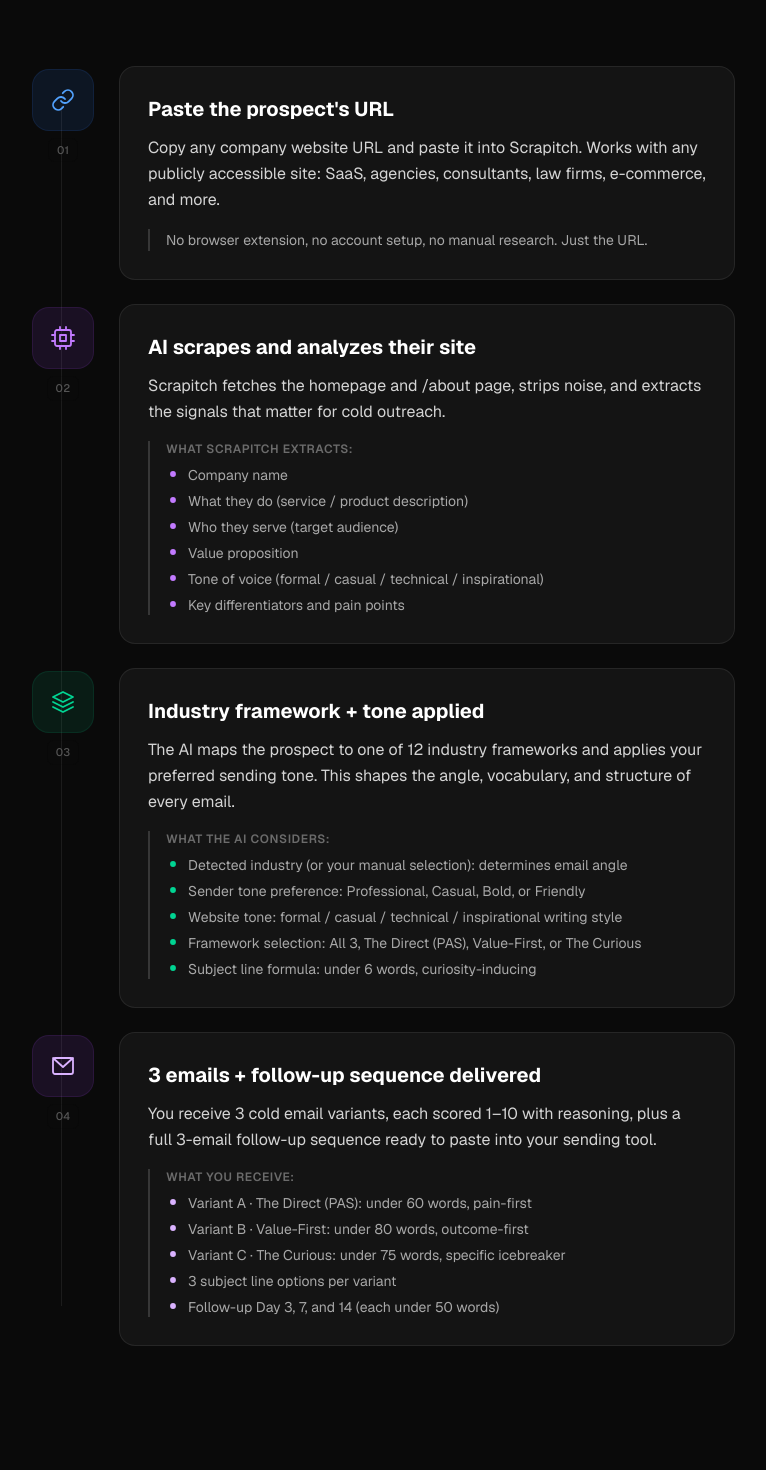
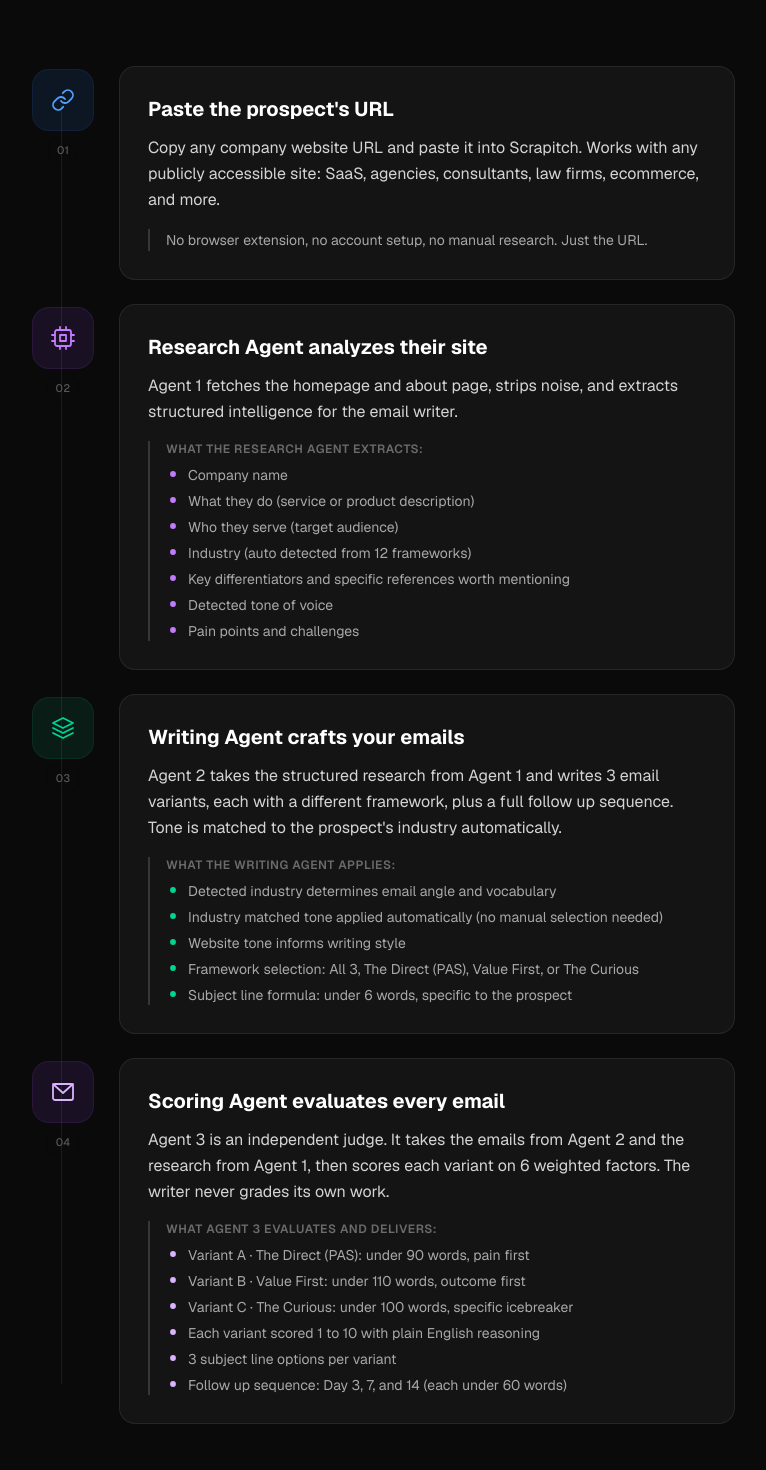
Before and after one commit to kishanpreetam/scrapitch, a Next.js app in the folder scrapitch-frontend/: page /how-it-works in a window 1280 px wide. Shown: the part 600-2070 px from the top of the page, without its empty margins (257-1023 px from the left). Built offline with nearby package versions, Linux system fonts and the light colour scheme; no server answers.

Commit message:
content: update how it works page for 3 agent pipeline

```diff
--- a/scrapitch-frontend/app/how-it-works/page.tsx
+++ b/scrapitch-frontend/app/how-it-works/page.tsx
@@ -12,11 +12,11 @@
 };
 
 const scoringFactors = [
-  { factor: "Personalization depth", weight: "30%", desc: "References specific scraped content, not generic phrases" },
+  { factor: "Personalization depth", weight: "30%", desc: "References specific details from Agent 1's research, not generic phrases" },
   { factor: "Length compliance", weight: "20%", desc: "Respects the word limit for the variant's framework" },
   { factor: "Single CTA", weight: "15%", desc: "Exactly one clear call to action" },
-  { factor: "Problem-first framing", weight: "15%", desc: "Leads with their challenge, not your credentials" },
-  { factor: "Subject line quality", weight: "10%", desc: "Under 6 words, curiosity-inducing" },
+  { factor: "Problem first framing", weight: "15%", desc: "Leads with their challenge, not your credentials" },
+  { factor: "Subject line quality", weight: "10%", desc: "Under 6 words, specific to the prospect" },
   { factor: "No spam phrases", weight: "10%", desc: 'Avoids "I hope this finds you well" and similar clichés' },
 ];
 
@@ -41,7 +41,7 @@
             </Reveal>
             <Reveal delay={160}>
               <p className="text-lg sm:text-xl text-[#a8a8a8] max-w-2xl mx-auto leading-relaxed">
-                Four steps. Ten seconds. Here&apos;s exactly what happens
+                Three agents. Ten seconds. Here is exactly what happens
                 between paste and send.
               </p>
             </Reveal>
@@ -82,13 +82,16 @@
             <Reveal>
               <div className="text-center mb-14">
                 <p className="text-xs font-bold uppercase tracking-[0.18em] text-[#6b6b6b] mb-4">
-                  Reply-rate scoring
+                  Reply rate scoring
                 </p>
                 <h2 className="text-4xl sm:text-5xl font-black tracking-tight text-white mb-4">
-                  How reply-rate scores work
+                  How reply rate scores work
                 </h2>
                 <p className="text-[#a8a8a8] max-w-xl mx-auto text-lg leading-relaxed">
-                  Every email is scored 1–10 across 6 weighted factors.
+                  Every email is scored 1 to 10 across 6 weighted factors by an independent Scoring Agent.
+                </p>
+                <p className="text-[#a8a8a8] max-w-xl mx-auto text-base leading-relaxed mt-3">
+                  Agent 3 evaluates each email separately from the writer. Scores are honest, not self graded.
                 </p>
               </div>
             </Reveal>
@@ -127,12 +130,9 @@
             <Reveal delay={80}>
               <Link
                 href="/generator"
-                className="inline-flex items-center gap-2.5 rounded-xl bg-[#3b82f6] px-9 py-4 text-base font-bold text-white hover:bg-[#2563eb] transition-colors"
+                className="inline-flex rounded-xl bg-[#3b82f6] px-9 py-4 text-base font-bold text-white hover:bg-[#2563eb] transition-colors"
               >
                 Open the generator
-                <svg xmlns="http://www.w3.org/2000/svg" viewBox="0 0 20 20" fill="currentColor" className="h-4 w-4">
-                  <path fillRule="evenodd" d="M3 10a.75.75 0 0 1 .75-.75h10.638L10.23 5.29a.75.75 0 1 1 1.04-1.08l5.5 5.25a.75.75 0 0 1 0 1.08l-5.5 5.25a.75.75 0 1 1-1.04-1.08l4.158-3.96H3.75A.75.75 0 0 1 3 10Z" clipRule="evenodd" />
-                </svg>
               </Link>
             </Reveal>
           </div>
--- a/scrapitch-frontend/components/HowItWorksCards.tsx
+++ b/scrapitch-frontend/components/HowItWorksCards.tsx
@@ -82,56 +82,58 @@
     title: "Paste the prospect's URL",
     iconColor: "text-blue-400",
     badgeColor: "bg-blue-500/10 ring-blue-500/20",
-    body: "Copy any company website URL and paste it into Scrapitch. Works with any publicly accessible site: SaaS, agencies, consultants, law firms, e-commerce, and more.",
+    body: "Copy any company website URL and paste it into Scrapitch. Works with any publicly accessible site: SaaS, agencies, consultants, law firms, ecommerce, and more.",
     calloutText: "No browser extension, no account setup, no manual research. Just the URL.",
   },
   {
     num: "02",
     Icon: IconCpu,
-    title: "AI scrapes and analyzes their site",
+    title: "Research Agent analyzes their site",
     iconColor: "text-purple-400",
     badgeColor: "bg-purple-500/10 ring-purple-500/20",
-    body: "Scrapitch fetches the homepage and /about page, strips noise, and extracts the signals that matter for cold outreach.",
-    calloutLabel: "What Scrapitch extracts:",
+    body: "Agent 1 fetches the homepage and about page, strips noise, and extracts structured intelligence for the email writer.",
+    calloutLabel: "What the Research Agent extracts:",
     calloutItems: [
       "Company name",
-      "What they do (service / product description)",
+      "What they do (service or product description)",
       "Who they serve (target audience)",
-      "Value proposition",
-      "Tone of voice (formal / casual / technical / inspirational)",
-      "Key differentiators and pain points",
+      "Industry (auto detected from 12 frameworks)",
+      "Key differentiators and specific references worth mentioning",
+      "Detected tone of voice",
+      "Pain points and challenges",
     ],
   },
   {
     num: "03",
     Icon: IconLayers,
-    title: "Industry framework + tone applied",
+    title: "Writing Agent crafts your emails",
     iconColor: "text-emerald-400",
     badgeColor: "bg-emerald-500/10 ring-emerald-500/20",
-    body: "The AI maps the prospect to one of 12 industry frameworks and applies your preferred sending tone. This shapes the angle, vocabulary, and structure of every email.",
-    calloutLabel: "What the AI considers:",
+    body: "Agent 2 takes the structured research from Agent 1 and writes 3 email variants, each with a different framework, plus a full follow up sequence. Tone is matched to the prospect's industry automatically.",
+    calloutLabel: "What the Writing Agent applies:",
     calloutItems: [
-      "Detected industry (or your manual selection): determines email angle",
-      "Sender tone preference: Professional, Casual, Bold, or Friendly",
-      "Website tone: formal / casual / technical / inspirational writing style",
-      "Framework selection: All 3, The Direct (PAS), Value-First, or The Curious",
-      "Subject line formula: under 6 words, curiosity-inducing",
+      "Detected industry determines email angle and vocabulary",
+      "Industry matched tone applied automatically (no manual selection needed)",
+      "Website tone informs writing style",
+      "Framework selection: All 3, The Direct (PAS), Value First, or The Curious",
+      "Subject line formula: under 6 words, specific to the prospect",
     ],
   },
   {
     num: "04",
     Icon: IconMail,
-    title: "3 emails + follow-up sequence delivered",
+    title: "Scoring Agent evaluates every email",
     iconColor: "text-purple-300",
     badgeColor: "bg-purple-500/10 ring-purple-500/20",
-    body: "You receive 3 cold email variants, each scored 1–10 with reasoning, plus a full 3-email follow-up sequence ready to paste into your sending tool.",
-    calloutLabel: "What you receive:",
+    body: "Agent 3 is an independent judge. It takes the emails from Agent 2 and the research from Agent 1, then scores each variant on 6 weighted factors. The writer never grades its own work.",
+    calloutLabel: "What Agent 3 evaluates and delivers:",
     calloutItems: [
-      "Variant A · The Direct (PAS): under 60 words, pain-first",
-      "Variant B · Value-First: under 80 words, outcome-first",
-      "Variant C · The Curious: under 75 words, specific icebreaker",
+      "Variant A · The Direct (PAS): under 90 words, pain first",
+      "Variant B · Value First: under 110 words, outcome first",
+      "Variant C · The Curious: under 100 words, specific icebreaker",
+      "Each variant scored 1 to 10 with plain English reasoning",
       "3 subject line options per variant",
-      "Follow-up Day 3, 7, and 14 (each under 50 words)",
+      "Follow up sequence: Day 3, 7, and 14 (each under 60 words)",
     ],
   },
 ];
@@ -144,19 +146,19 @@
     name: "The Direct (PAS)",
     tagline: "Problem, Agitation, Solution",
     description: "Opens with a specific pain point, escalates it, then positions you as the fix. Gets right to the point without filler.",
-    wordCount: "Under 60 words",
-    best: "Prospects with a clear operational pain point.",
+    wordCount: "Under 90 words",
+    best: "Prospects with a clear operational pain point",
     border: "border-blue-500/30",
     bg: "bg-blue-500/5",
     accentText: "text-blue-400",
   },
   {
     label: "Variant B",
-    name: "Value-First",
+    name: "Value First",
     tagline: "Lead with outcome, then explain how",
     description: "Lead with a concrete outcome the prospect could achieve, then explain how you deliver it. No fluff, just a compelling result and a clear path to it.",
-    wordCount: "Under 80 words",
-    best: "ROI-focused or growth-stage buyers.",
+    wordCount: "Under 110 words",
+    best: "ROI focused or growth stage buyers",
     border: "border-emerald-500/30",
     bg: "bg-emerald-500/5",
     accentText: "text-emerald-400",
@@ -166,8 +168,8 @@
     name: "The Curious",
     tagline: "Specific icebreaker, bridge to offer",
     description: "Opens with a specific, genuine icebreaker drawn from something real on their website. Bridges naturally to your offer. Feels handwritten, not templated.",
-    wordCount: "Under 75 words",
-    best: "Senior buyers and inbound-led companies.",
+    wordCount: "Under 100 words",
+    best: "Senior buyers and inbound led companies",
     border: "border-purple-500/30",
     bg: "bg-purple-600/5",
     accentText: "text-purple-400",
```
